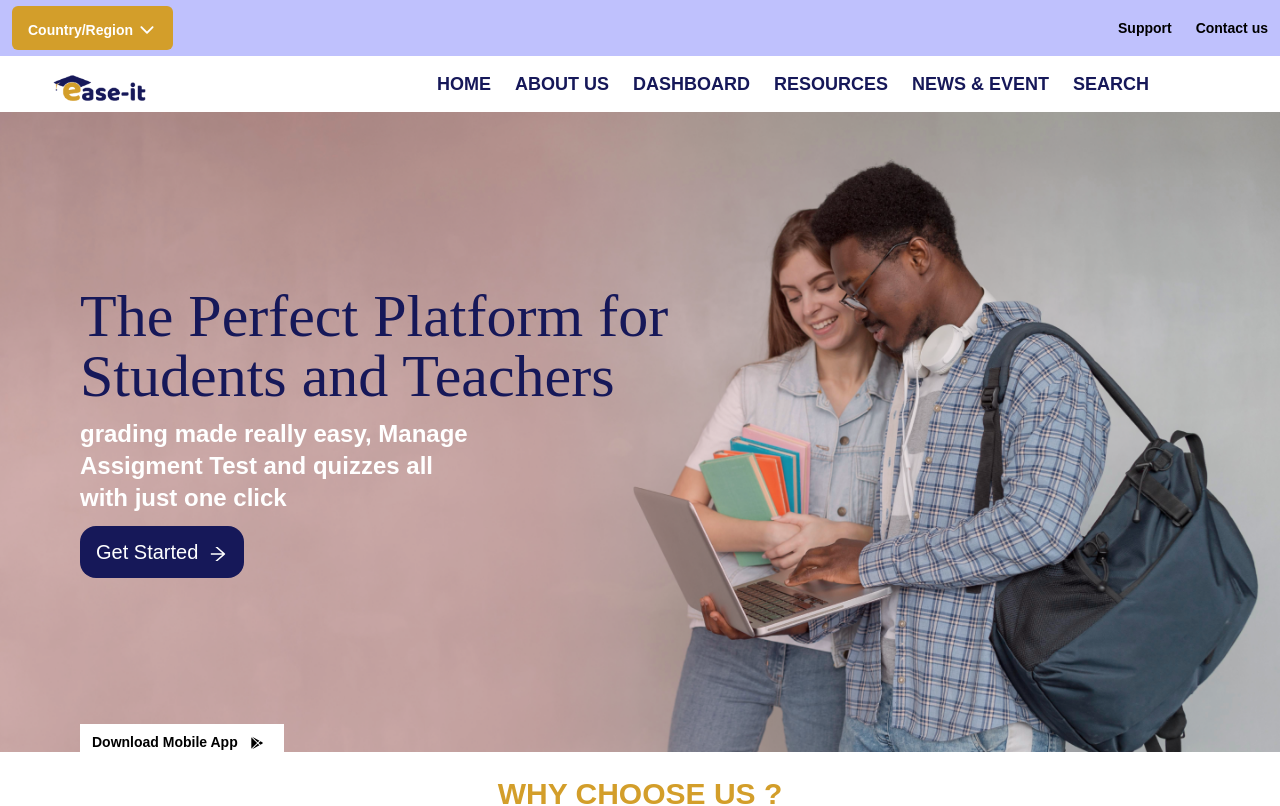
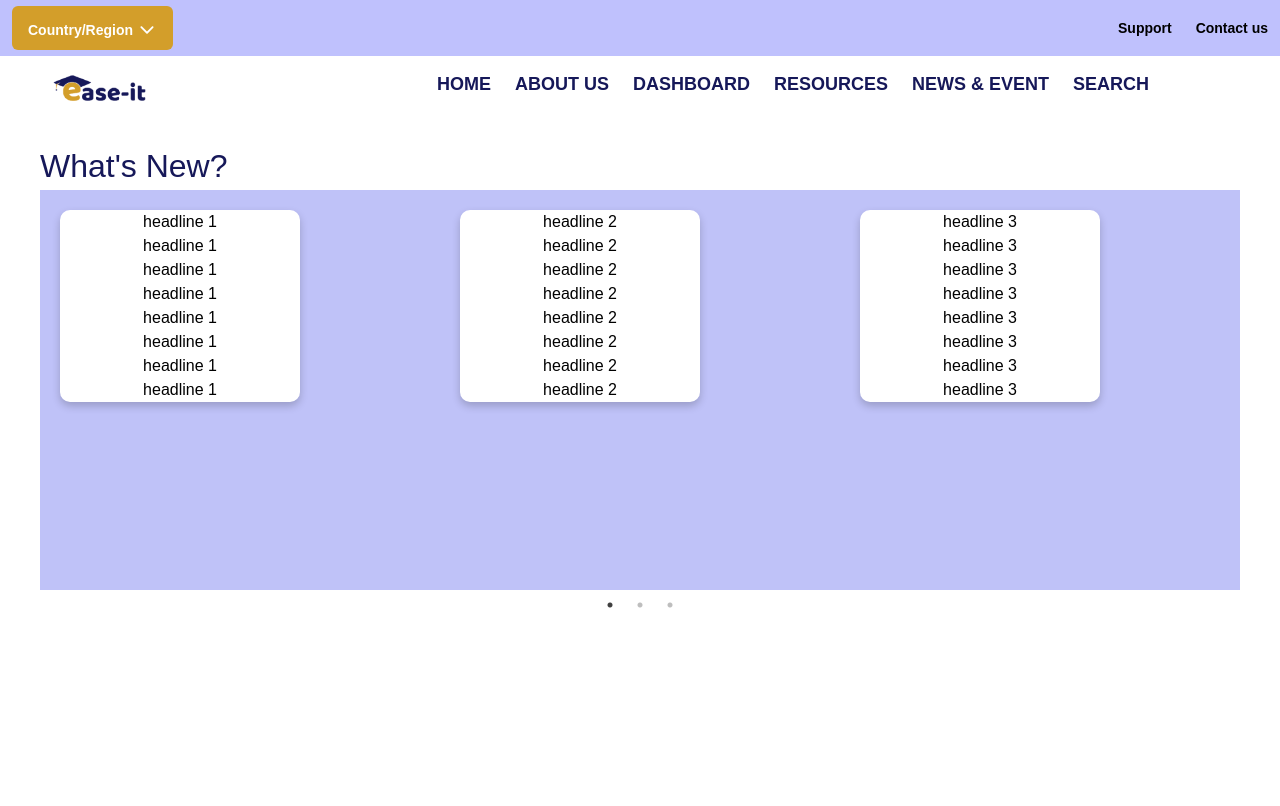
Before and after one commit to ease-it/ease-it-frontend, a React (Create React App) app: page /NewsEvent in a window 1280 px wide. Shown: the top 806 px of the page. Built offline with nearby package versions, Linux system fonts and the light colour scheme.

Commit message:
Created the News & Event page using react-slick library. Also built a custom slider component.

```diff
--- a/package.json
+++ b/package.json
@@ -10,6 +10,7 @@
     "react-dom": "^17.0.2",
     "react-icons": "^4.3.1",
     "react-scripts": "5.0.0",
+    "react-slick": "^0.28.1",
     "tailwind": "^4.0.0",
     "web-vitals": "^2.1.0"
   },
--- a/public/index.html
+++ b/public/index.html
@@ -14,6 +14,11 @@
     -->
   <link rel="manifest" href="%PUBLIC_URL%/manifest.json" />
   <link href="https://fonts.googleapis.com/icon?family=Material+Icons" rel="stylesheet">
+  <link rel="stylesheet" type="text/css" charset="UTF-8"
+    href="https://cdnjs.cloudflare.com/ajax/libs/slick-carousel/1.6.0/slick.min.css" />
+  <link rel="stylesheet" type="text/css"
+    href="https://cdnjs.cloudflare.com/ajax/libs/slick-carousel/1.6.0/slick-theme.min.css" />
+
   <!--
       Notice the use of %PUBLIC_URL% in the tags above.
       It will be replaced with the URL of the `public` folder during the build.
--- /dev/null
+++ b/src/assets/css/components/CustomSlide.css
@@ -0,0 +1,20 @@
+.slider-container {
+    background-color: #BFC2F8;
+    height: 50vh
+}
+
+.card {
+    color: #000;
+    background-color: #fff;
+    box-shadow: 0 4px 8px 0 rgba(0, 0, 0, 0.2);
+    width: 60%;
+    height: 90%;
+    margin: 20px;
+    border-radius: 10px;
+
+}
+
+.card-title {
+    text-align: center;
+    margin: auto;
+}
--- /dev/null
+++ b/src/assets/css/pages/newsEvent.css
@@ -0,0 +1,6 @@
+.news-page-layout {
+    max-width: 1200px;
+    height: 30vh;
+    margin: 30px auto;
+
+}
--- /dev/null
+++ b/src/components/CustomSlide.js
@@ -0,0 +1,23 @@
+import React from 'react'
+import "../assets/css/components/CustomSlide.css"
+
+const CustomSlide = ({ title, ...props }) => {
+    return (
+        <div {...props}>
+            <div className='card'>
+                <h2 className='card-title'>{title}</h2>
+                <h2 className='card-title'>{title}</h2>
+                <h2 className='card-title'>{title}</h2>
+                <h2 className='card-title'>{title}</h2>
+                <h2 className='card-title'>{title}</h2>
+                <h2 className='card-title'>{title}</h2>
+                <h2 className='card-title'>{title}</h2>
+                <h2 className='card-title'>{title}</h2>
+            </div>
+
+
+        </div>
+    )
+}
+
+export default CustomSlide
--- a/src/containers/Routing.js
+++ b/src/containers/Routing.js
@@ -1,12 +1,14 @@
 import React from 'react'
 import Home from '../pages/Home'
+import NewsEvent from '../pages/NewsEvent'
 
 
 
 const Routing = () => {
     return (
         <div>
-            <Home />
+            {/* <Home /> */}
+            <NewsEvent />
         </div>
     )
 }
--- a/src/index.css
+++ b/src/index.css
@@ -9,6 +9,10 @@ body {
     margin: 0;
     padding: 0;
     color: #fff;
+}
+
+h1 {
+    font-size: 32px;
 }
 
 .font-monserrat {
--- /dev/null
+++ b/src/pages/NewsEvent.js
@@ -0,0 +1,41 @@
+import React from 'react'
+import Slider from "react-slick"
+import CustomSlide from '../components/CustomSlide'
+import HeaderNav from "../components/HeaderNav"
+import MainNav from "../components/MainNav"
+import "../assets/css/pages/newsEvent.css"
+
+const NewsEvent = () => {
+    const settings = {
+        dots: true,
+        infinite: true,
+        speed: 500,
+        slidesToShow: 3,
+        slidesToScroll: 3,
+        adaptiveHeight: true,
+        arrows: true
+    };
+    return (
+        <div>
+            <HeaderNav />
+            <MainNav />
+            <div className='news-page-layout'>
+                <h1 className='primary-color-blue'>What's New?</h1>
+                <Slider {...settings} className='slider-container'>
+                    <CustomSlide title="headline 1" />
+                    <CustomSlide title="headline 2" />
+                    <CustomSlide title="headline 3" />
+                    <CustomSlide title="headline 4" />
+                    <CustomSlide title="headline 5" />
+                    <CustomSlide title="headline 6" />
+                    <CustomSlide title="headline 7" />
+                </Slider>
+
+            </div>
+
+
+        </div>
+    )
+}
+
+export default NewsEvent
```
Also changed, not shown: 1 other file (tests, documents, lock files or other folders).
